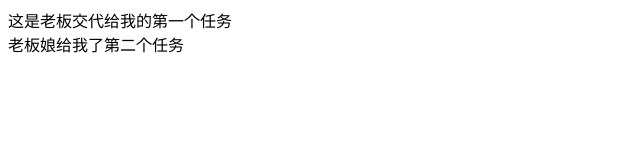
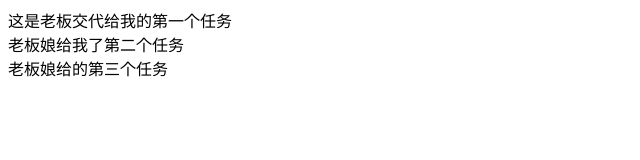
Before and after one commit to xjy1907/git-demo-1, a plain HTML site: page index.html in a window 1280 px wide. Shown: the whole page, without its empty margins (0-640 px from the left). Drawn offline with Linux system fonts and the light colour scheme.

Commit message:
老板娘的版本3

```diff
--- a/index.html
+++ b/index.html
@@ -11,7 +11,7 @@
 <body>
     <div>这是老板交代给我的第一个任务</div>
     <div>老板娘给我了第二个任务</div>
-
+    <div>老板娘给的第三个任务</div>
 </body>
 
 </html>
```
